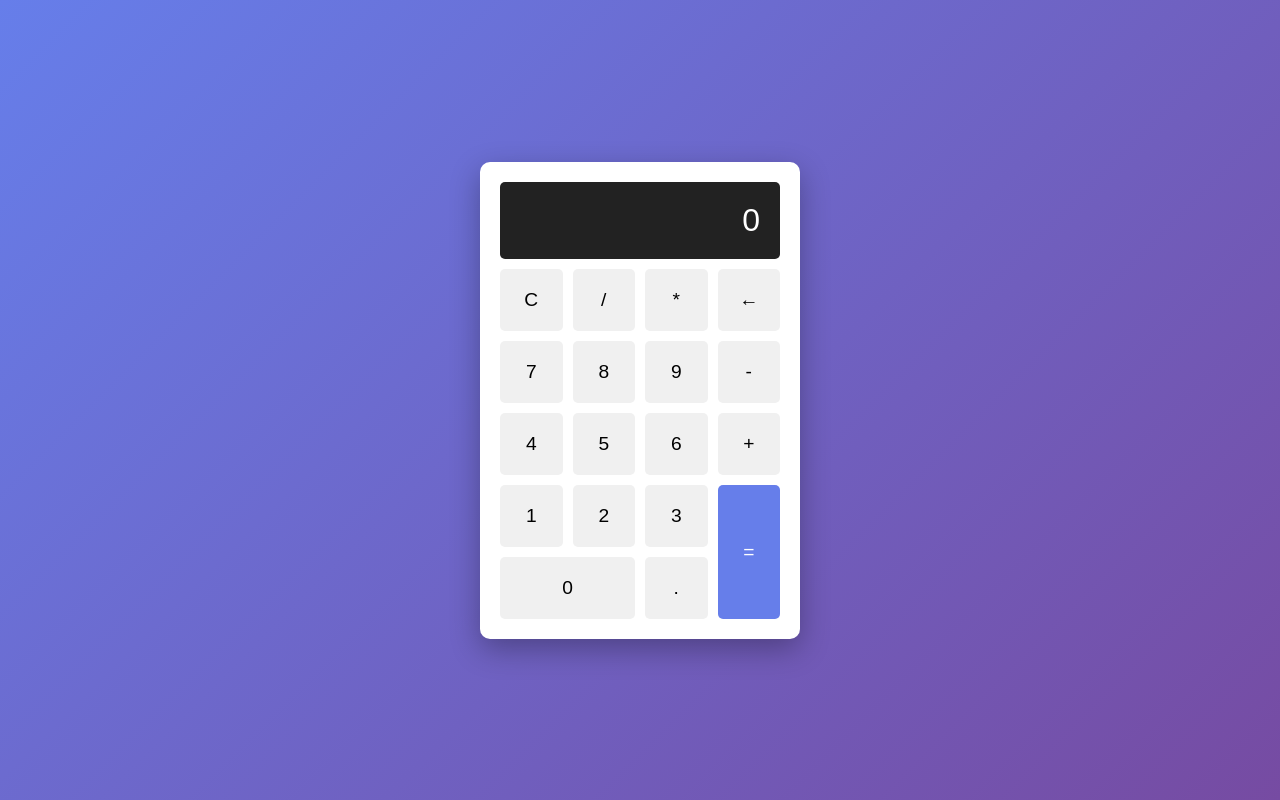
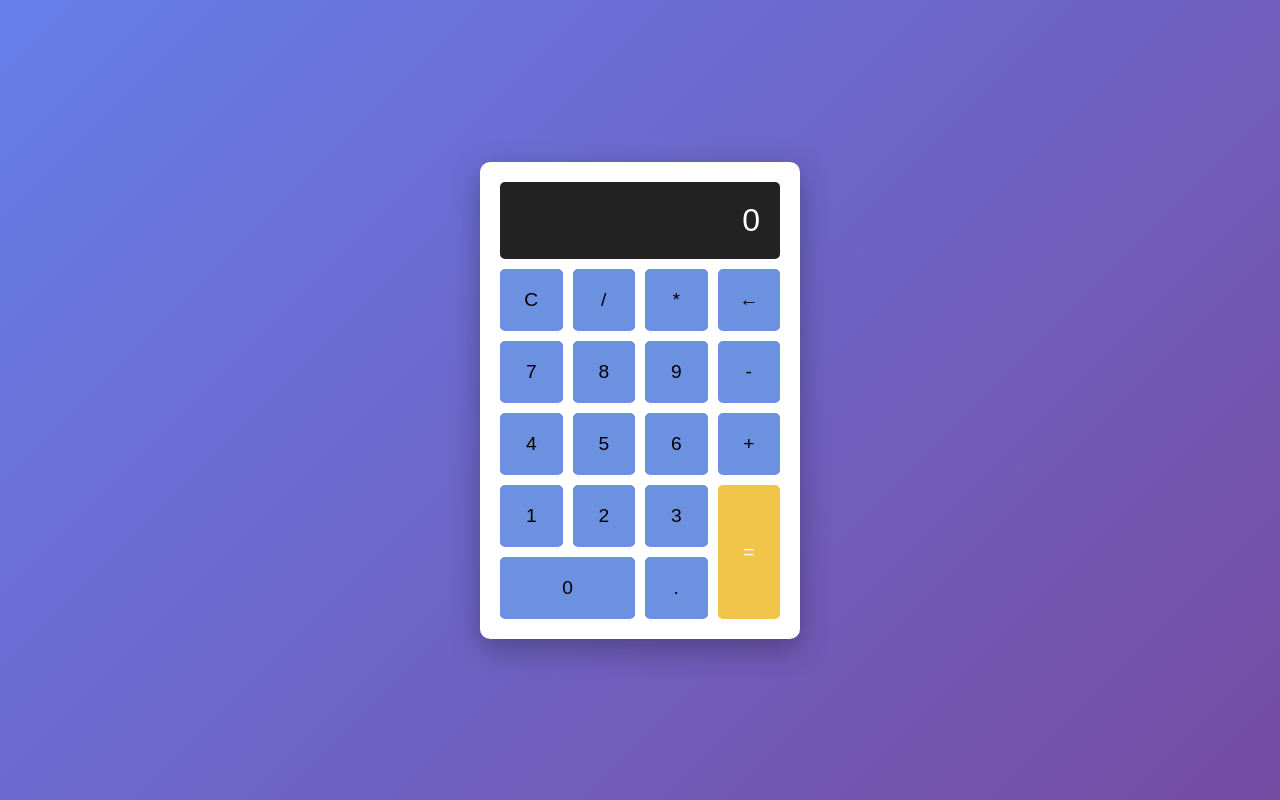
Before and after one commit to muiah121/calculator-app, a plain HTML site: page index.html in a window 1280 px wide. Drawn offline with Linux system fonts and the light colour scheme.

Commit message:
Update button colors to blue theme

```diff
--- a/style.css
+++ b/style.css
@@ -43,14 +43,14 @@ button {
     padding: 20px;
     font-size: 1.2em;
     border: none;
-    background: #f0f0f0;
+    background: #6c91e0;
     border-radius: 5px;
     cursor: pointer;
     transition: all 0.3s;
 }
 
 button:hover {
-    background: #e0e0e0;
+    background: #fc8de9;
 }
 
 button:active {
@@ -58,7 +58,7 @@ button:active {
 }
 
 .equals {
-    background: #667eea;
+    background: #f1c549;
     color: white;
     grid-row: span 2;
 }
```
